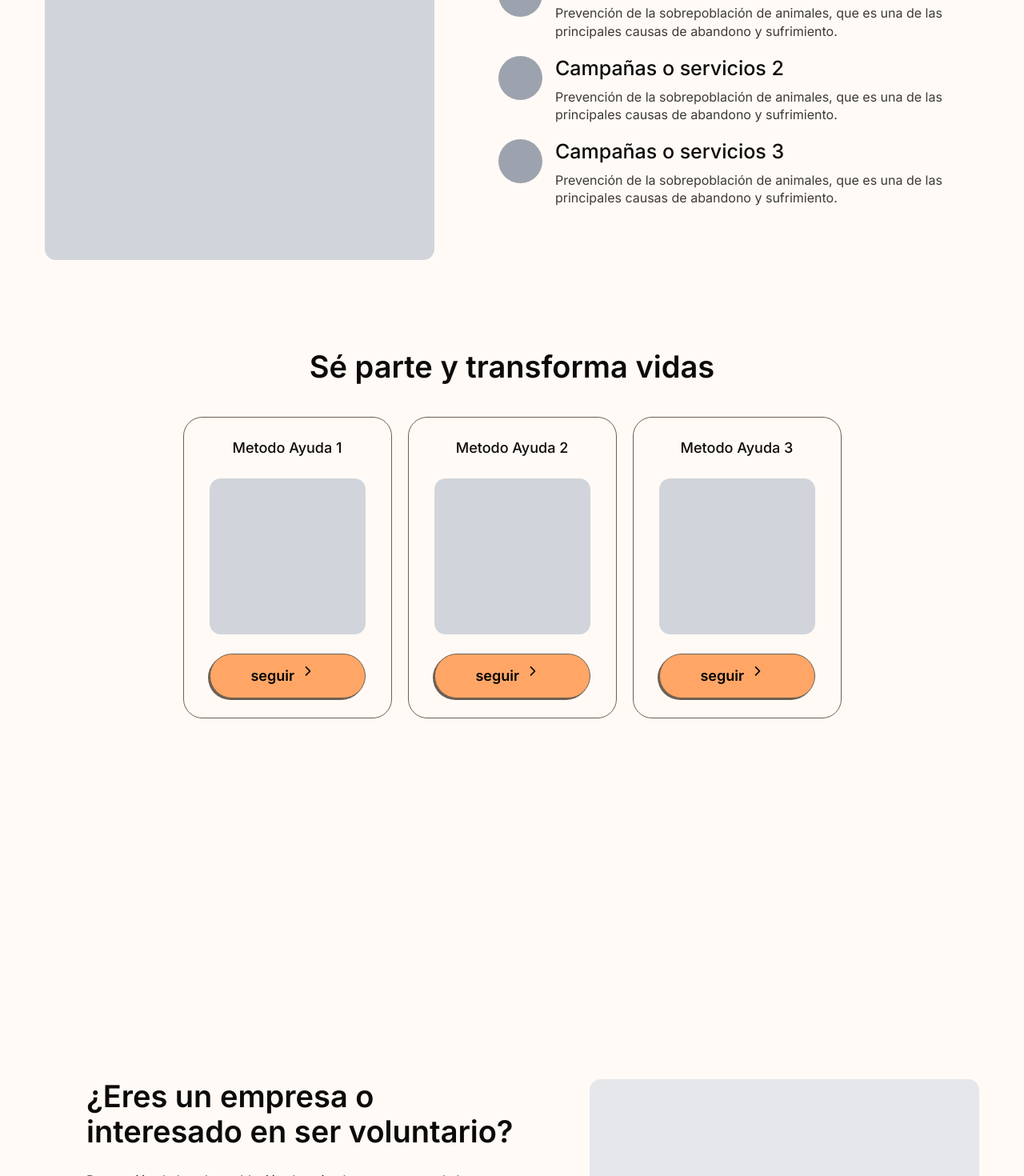
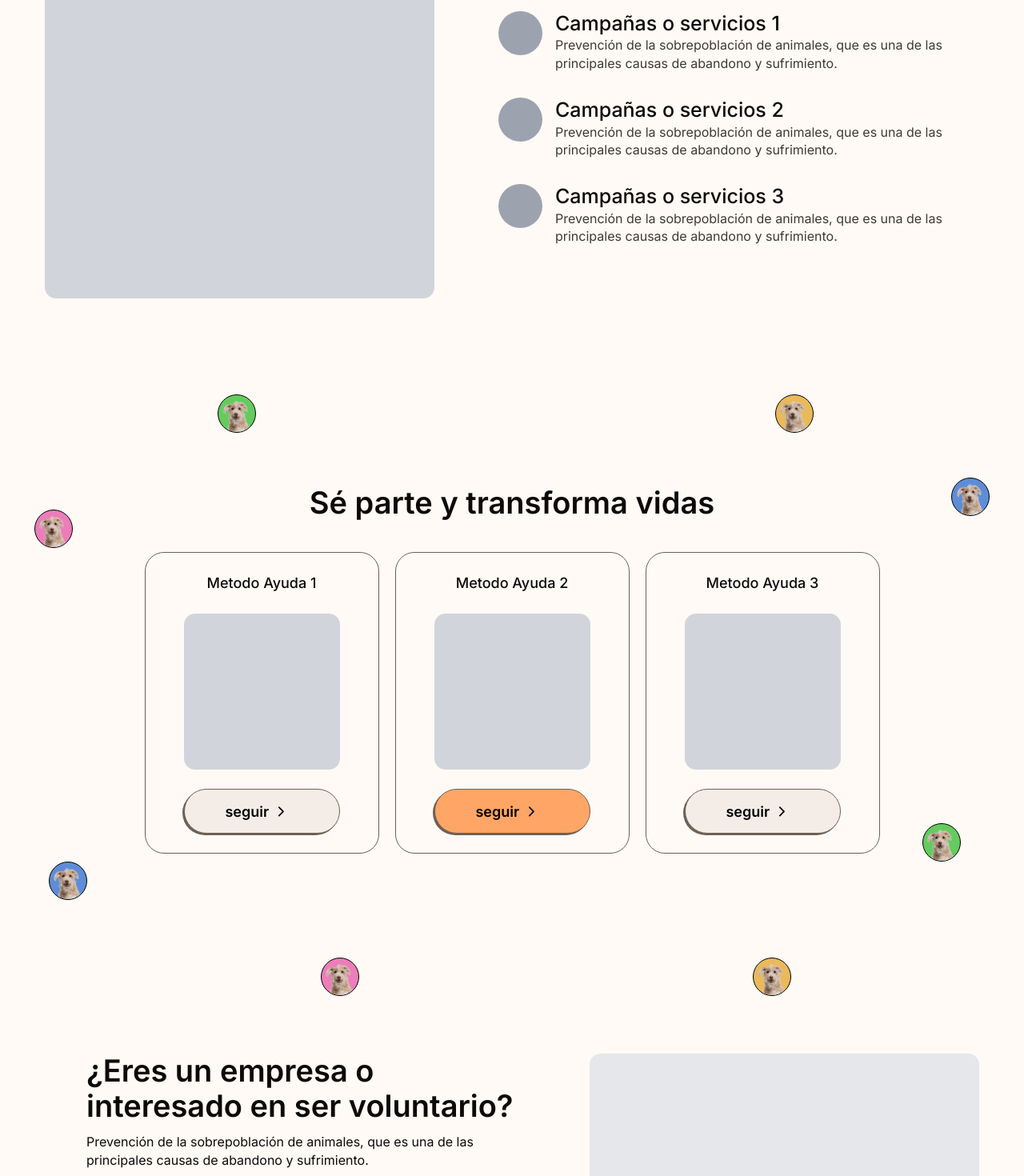
Before and after one commit to andrescasa-dev/cuida-frontend, a Next.js app: page / in a window 1280 px wide. Shown: the part 920-2390 px from the top of the page at 80% size. Built offline with nearby package versions, Linux system fonts and the light colour scheme.

Commit message:
design tweaks and pet-bubbles

```diff
--- a/src/app/globals.css
+++ b/src/app/globals.css
@@ -52,7 +52,7 @@
 
 @layer base {
   * {
-    @apply border-border;
+    @apply border-border scroll-smooth;
   }
   body {
     @apply bg-background text-foreground;
--- a/src/app/layout.tsx
+++ b/src/app/layout.tsx
@@ -3,6 +3,8 @@ import { Inter } from 'next/font/google';
 import './globals.css';
 import React from 'react';
 import { cn } from '@/lib/utils';
+import Header from '@/components/sections/Header';
+import Footer from '@/components/sections/Footer';
 
 const inter = Inter({ subsets: ['latin'] });
 
@@ -18,7 +20,11 @@ export default function RootLayout({
 }>) {
   return (
     <html lang="en">
-      <body className={cn(inter.className, 'main-layout')}>{children}</body>
+      <body className={inter.className}>
+        <Header />
+        {children}
+        <Footer />
+      </body>
     </html>
   );
 }
--- a/src/app/page.tsx
+++ b/src/app/page.tsx
@@ -1,19 +1,15 @@
 import ContactUsSection from '@/components/sections/ContactUsSection';
-import Footer from '@/components/sections/Footer';
-import Header from '@/components/sections/Header';
 import HelpingMethods from '@/components/sections/HelpingMethods';
 import Hero from '@/components/sections/Hero';
 import ShelterServices from '@/components/sections/ShelterServices';
 
 export default function Home() {
   return (
-    <>
-      <Header /> {/*should be in the layout*/}
+    <main id="main" className="main-layout">
       <Hero />
       <ShelterServices />
       <HelpingMethods />
       <ContactUsSection />
-      <Footer />
-    </>
+    </main>
   );
 }
--- a/src/components/molecules/CTAButton.tsx
+++ b/src/components/molecules/CTAButton.tsx
@@ -18,7 +18,7 @@ function CTAButton({
   return (
     <Button asChild variant={variant} className={cn('flex gap-[0.25em]', className)}>
       <Link href={href}>
-        {children} <Icon name="chevronRight" />
+        {children} <Icon aria-hidden={true} name="chevronRight" />
       </Link>
     </Button>
   );
--- a/src/components/sections/ContactUsSection.tsx
+++ b/src/components/sections/ContactUsSection.tsx
@@ -3,10 +3,10 @@ import CTAButton from '../molecules/CTAButton';
 
 function ContactUsSection() {
   return (
-    <article className="mt-28 flex flex-col lg:flex-row gap-7">
+    <article className="flex flex-col lg:flex-row gap-7">
       <div className="flex flex-col gap-4 lg:gap-7 md:px-[52px]">
         <h2 className="title">¿Eres un empresa o interesado en ser voluntario?</h2>
-        <p className="base">
+        <p className="base -mt-2 lg:-mt-4">
           Prevenci&oacute;n de la sobrepoblaci&oacute;n de animales, que es una de las
           principales causas de abandono y sufrimiento.
         </p>
--- a/src/components/sections/Footer.tsx
+++ b/src/components/sections/Footer.tsx
@@ -9,7 +9,7 @@ function Footer() {
   };
 
   return (
-    <section className="brake-main-layout main-layout mt-28 bg-muted ">
+    <footer className="main-layout brake-main-layout main-layout mt-28 bg-muted ">
       <div className="grid items-center gap-y-4 grid-cols-3 py-12">
         <div className="flex gap-4 max-md:col-span-2">
           {/* Todo: this is another component */}
@@ -21,21 +21,27 @@ function Footer() {
         </div>
         <ul className="flex flex-col xs:flex-row gap-2 justify-self-end">
           <li>
-            <Icon aria-hidden={false} aria-label="Instagram" name="instagram" />
+            <a href="/">
+              <Icon aria-hidden={false} aria-label="Instagram" name="instagram" />
+            </a>
           </li>
           <li>
-            <Icon aria-hidden={false} aria-label="Facebook" name="facebook" />
+            <a href="/">
+              <Icon aria-hidden={false} aria-label="Facebook" name="facebook" />
+            </a>
           </li>
           <li>
-            <Icon aria-hidden={false} aria-label="Whatsapp" name="whatsapp" />
+            <a href="/">
+              <Icon aria-hidden={false} aria-label="Whatsapp" name="whatsapp" />
+            </a>
           </li>
         </ul>
         <div className="flex gap-2 items-center justify-self-center col-start-1 col-end-[-1] md:col-span-1 md:row-start-1 md:col-start-2">
-          <Icon aria-hidden={true} name="hamburger" />
+          <Icon aria-hidden={true} name="copyRight" />
           <p className="base opacity-50">Copyright</p>
         </div>
       </div>
-    </section>
+    </footer>
   );
 }
 
--- a/src/components/sections/Header.tsx
+++ b/src/components/sections/Header.tsx
@@ -12,7 +12,8 @@ export const pages = [
 
 function Header() {
   return (
-    <nav className="flex justify-between items-centers py-4 relative">
+    <header className="main-layout">
+      <nav className="flex justify-between items-centers pt-2 relative">
         <a
           className="py-4 px-6 rounded-md absolute -left-full focus:left-0 bg-background transition-all"
           href="#main"
@@ -34,6 +35,7 @@ function Header() {
         </ul>
         <HamburgerMenu />
       </nav>
+    </header>
   );
 }
 
--- a/src/components/sections/HelpingMethods.tsx
+++ b/src/components/sections/HelpingMethods.tsx
@@ -1,33 +1,89 @@
 import { title } from 'process';
 import CTAButton from '../molecules/CTAButton';
+import PetBubble from '../ui/PetBubble';
 
 function HelpingMethods() {
   const methods = [
-    { title: 'metodo ayuda 1', cta: 'seguir', img: '' },
-    { title: 'metodo ayuda 2', cta: 'seguir', img: '' },
-    { title: 'metodo ayuda 3', cta: 'seguir', img: '' },
+    { title: 'metodo ayuda 1', cta: 'seguir', img: '', important: false },
+    { title: 'metodo ayuda 2', cta: 'seguir', img: '', important: true },
+    { title: 'metodo ayuda 3', cta: 'seguir', img: '', important: false },
   ];
   return (
-    <section className="mt-28 min-h-dvh self-center justify-self-center flex flex-col gap-7 md:gap-10">
+    <section
+      id="helpingMethods"
+      className="my-32 md:mt-16 md:mb-20 min-h-dvh justify-self-center justify-center flex flex-col gap-7 md:gap-10 relative"
+    >
       <h2 className="title text-center"> S&eacute; parte y transforma vidas</h2>
       <ul className="flex flex-col gap-3 lg:gap-5 md:flex-row">
         {methods.map((method) => (
           <CardItem key={title} {...method} />
         ))}
       </ul>
+      <PetBubble
+        pet="dog2"
+        color="violet"
+        className="absolute max-md:top-[16%] max-md:left-[-20%] md:max-lg:top-[34%] md:max-lg:left-[-8%] lg:top-[25%] lg:left-[-15%]"
+      />
+      <PetBubble
+        pet="dog2"
+        color="green"
+        className="absolute max-md:top-[4%] max-md:right-[-10%] md:max-lg:top-[17%] md:max-lg:left-[3%] lg:top-[7%] lg:left-[10%]"
+      />
+      <PetBubble
+        pet="dog2"
+        color="yellow"
+        className="absolute max-md:top-[29%] max-md:right-[-15%]  md:max-lg:top-[13%] md:max-lg:left-[40%] lg:top-[7%] lg:right-[9%]"
+      />
+      <PetBubble
+        pet="dog2"
+        color="blue"
+        className="absolute max-md:top-[39%] max-md:left-[-15%] md:max-lg:top-[15%] md:max-lg:right-[12%] lg:top-[20%] lg:right-[-15%]"
+      />
+      <PetBubble
+        pet="dog2"
+        color="green"
+        className="absolute max-md:top-[59%] max-md:right-[-8%] md:max-lg:bottom-[20%] md:max-lg:left-[10%] lg:bottom-[20%] lg:right-[-11%]"
+      />
+      <PetBubble
+        pet="dog2"
+        color="blue"
+        className="absolute max-md:top-[70%] max-md:left-[-12%] md:max-lg:bottom-[20%] md:max-lg:right-[8%] lg:bottom-[14%] lg:left-[-13%]"
+      />
+      <PetBubble
+        pet="dog2"
+        color="violet"
+        className="absolute max-md:top-[89%] max-md:right-[-16%] md:max-lg:bottom-[17%] md:max-lg:left-[51%] lg:bottom-[-1%] lg:left-[24%]"
+      />
+      <PetBubble
+        pet="dog2"
+        color="yellow"
+        className="absolute max-md:top-[99%] md:max-lg:top-[30%] md:max-lg:right-[-7%] max-md:left-[-9%] lg:bottom-[-1%] lg:right-[12%]"
+      />
     </section>
   );
 }
 
-function CardItem({ title, cta }: { title: string; cta: string }) {
+function CardItem({
+  title,
+  cta,
+  important,
+}: {
+  title: string;
+  cta: string;
+  important: true | false;
+}) {
   return (
-    <li className="flex flex-col gap-4 lg:gap-6 rounded-[1.5rem] px-8 py-6 items-center border border-[hsl(var(--border))]">
+    <li className=" flex flex-col gap-4 lg:gap-6 rounded-[1.5rem] px-8 py-6 lg:px-12  items-center border border-[hsl(var(--border))]">
       <h3 className="emphasis capitalize">{title}</h3>
       <div
         id="card_image"
         className="w-[162px] h-[115px] lg:w-[195px] lg:h-[195px] bg-gray-300 rounded-md"
       />
-      <CTAButton className="w-full max-w-none" href="/oportunidades">
+      <CTAButton
+        variant={!important ? 'secondary' : undefined}
+        className="w-full max-w-none"
+        href="/oportunidades"
+      >
         {cta}
       </CTAButton>
     </li>
--- a/src/components/sections/ShelterServices.tsx
+++ b/src/components/sections/ShelterServices.tsx
@@ -24,7 +24,7 @@ function ShelterServices() {
   ];
 
   return (
-    <section className="mt-28 flex gap-20">
+    <section className=" flex gap-20">
       <div
         id="imageOfServices"
         className="hidden lg:shrink-0 md:block bg-gray-300 rounded-md w-[487px] h-[474px] md:max-lg:h-full"
@@ -33,14 +33,14 @@ function ShelterServices() {
         <h2 className="title max-w-[20ch]">
           T&uacute; haces posible nuestra labor <SRPause />
         </h2>
-        <ul className="flex flex-col gap-5">
+        <ul className="flex flex-col gap-8">
           {services.map(({ title, description }) => (
             <li className="flex gap-4" key={title}>
               <div
                 aria-hidden="true"
                 className="rounded-full bg-gray-400 h-[55px] w-[55px] flex-shrink-0"
               />
-              <div className="flex flex-col gap-2 flex-grow">
+              <div className="flex flex-col gap-0 flex-grow">
                 <h3 className="subtitle ">{title}</h3>
                 <p className="base opacity-80">{description}</p>
               </div>
--- a/src/components/ui/Icon.tsx
+++ b/src/components/ui/Icon.tsx
@@ -19,7 +19,7 @@ const icons = {
       />
     </svg>
   ),
-  chevronRight: <ChevronRight className="h-[1.1em]" />,
+  chevronRight: <ChevronRight className="w-[65%] h-[65%]" />,
   funnyArrow: (
     <svg
       xmlns="http://www.w3.org/2000/svg"
@@ -83,6 +83,20 @@ const icons = {
       />
     </svg>
   ),
+  copyRight: (
+    <svg
+      xmlns="http://www.w3.org/2000/svg"
+      width="30"
+      height="30"
+      fill="none"
+      viewBox="0 0 30 30"
+    >
+      <path
+        fill="#797979"
+        d="M15 .777C7.29.777.778 7.291.778 15 .778 22.708 7.29 29.222 15 29.222S29.222 22.708 29.222 15C29.222 7.29 22.71.777 15 .777zm0 18.49c1.41 0 2.631-.378 3.261-1.008l2.011 2.013c-1.601 1.6-3.99 1.839-5.272 1.839A7.12 7.12 0 017.89 15 7.12 7.12 0 0115 7.888c1.282 0 3.672.24 5.272 1.84l-2.01 2.01c-.63-.63-1.85-1.005-3.262-1.005-2.313 0-4.267 1.954-4.267 4.267 0 2.312 1.954 4.266 4.267 4.266z"
+      ></path>
+    </svg>
+  ),
 };
 
 type IconNames = keyof typeof icons;
@@ -112,7 +126,7 @@ function Icon({
   return (
     <span
       className={cn(
-        'inline-block overflow-hidden w-[1.375rem] h-[1.375rem] md:w-8 md:h-8',
+        'inline-flex items-center overflow-hidden w-[1.375rem] h-[1.375rem] md:w-8 md:h-8',
         className,
       )}
       aria-hidden={ariaHidden}
--- /dev/null
+++ b/src/components/ui/PetBubble.tsx
@@ -0,0 +1,42 @@
+import { cn } from '@/lib/utils';
+import React from 'react';
+
+const petImages = {
+  dog2: 'dog2-removebg-preview.png',
+};
+
+type PetImages = keyof typeof petImages;
+
+const colors = {
+  yellow: 'bg-[hsl(40_79%_49%_/_.7)]',
+  green: 'bg-[hsl(118_72%_42%_/_.7)]',
+  blue: 'bg-[hsl(217_77%_45%_/_.7)]',
+  violet: 'bg-[hsl(327_74%_59%_/_.7)]',
+};
+
+type Colors = keyof typeof colors;
+
+function PetBubble({
+  className,
+  pet,
+  color,
+}: {
+  className?: string;
+  pet: PetImages;
+  color: Colors;
+}) {
+  return (
+    <div
+      aria-hidden={true}
+      className={cn(
+        'overflow-hidden flex justify-center items-end w-5 h-5 md:h-12 md:w-12 border border-black rounded-full',
+        colors[color],
+        className,
+      )}
+    >
+      <img className="w-[90%] h-[90%]" src={petImages[pet]} alt="buble dog" />
+    </div>
+  );
+}
+
+export default PetBubble;
```
Also changed, not shown: src/components/sections/Hero.tsx (+10 -5 lines), public/dog2-removebg-preview.png (added). Lines whose indentation alone changed are shown as unchanged.
